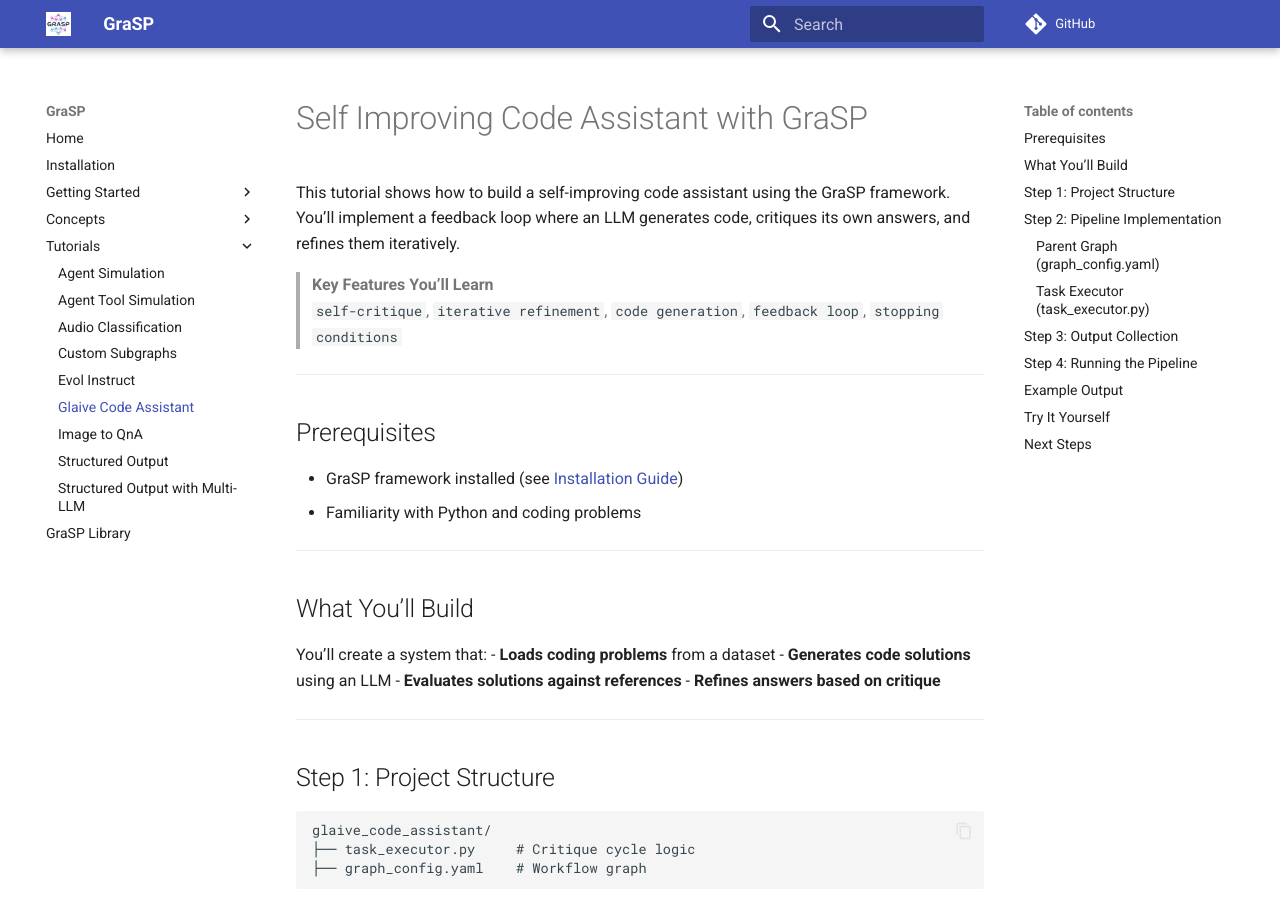
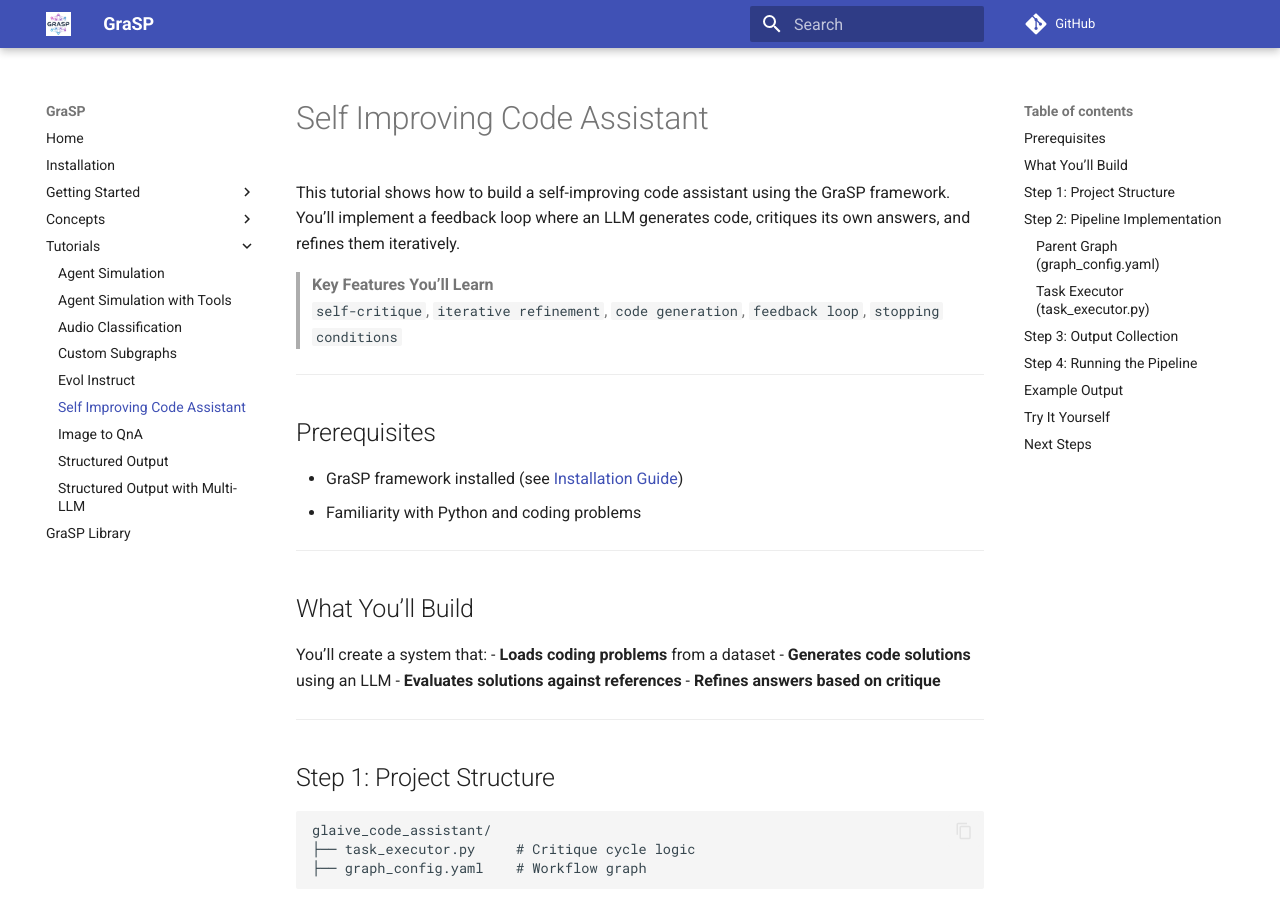
Before and after one commit to ServiceNow/SyGra, an MkDocs documentation site: the page built from docs/tutorials/glaive_code_assistant_tutorial.md, in a window 1280 px wide and 900 px high. Built offline with MkDocs 1.6.1 and Material for MkDocs 9.7.7, drawn with Linux system fonts in a browser that asks for light colours; comment, search, counter and statistics services are not loaded.

Commit message:
Minor fixes

```diff
--- a/docs/tutorials/glaive_code_assistant_tutorial.md
+++ b/docs/tutorials/glaive_code_assistant_tutorial.md
@@ -1,4 +1,4 @@
-# Self Improving Code Assistant with GraSP
+# Self Improving Code Assistant
 
 This tutorial shows how to build a self-improving code assistant using the GraSP framework. You’ll implement a feedback loop where an LLM generates code, critiques its own answers, and refines them iteratively.
 
--- a/mkdocs.yml
+++ b/mkdocs.yml
@@ -49,11 +49,11 @@
       - Structured Output: concepts/structured_output/README.md
   - Tutorials:
       - Agent Simulation: tutorials/agent_simulation_tutorial.md
-      - Agent Tool Simulation: tutorials/agent_tool_simulation_tutorial.md
+      - Agent Simulation with Tools: tutorials/agent_tool_simulation_tutorial.md
       - Audio Classification: tutorials/audio_to_text_tutorial.md
       - Custom Subgraphs: tutorials/custom_subgraphs_tutorial.md
       - Evol Instruct: tutorials/evol_instruct_tutorial.md
-      - Glaive Code Assistant: tutorials/glaive_code_assistant_tutorial.md
+      - Self Improving Code Assistant: tutorials/glaive_code_assistant_tutorial.md
       - Image to QnA: tutorials/image_to_qna_tutorial.md
       - Structured Output: tutorials/structured_output_tutorial.md
       - Structured Output with Multi-LLM: tutorials/structured_output_with_multi_llm_tutorial.md
```
